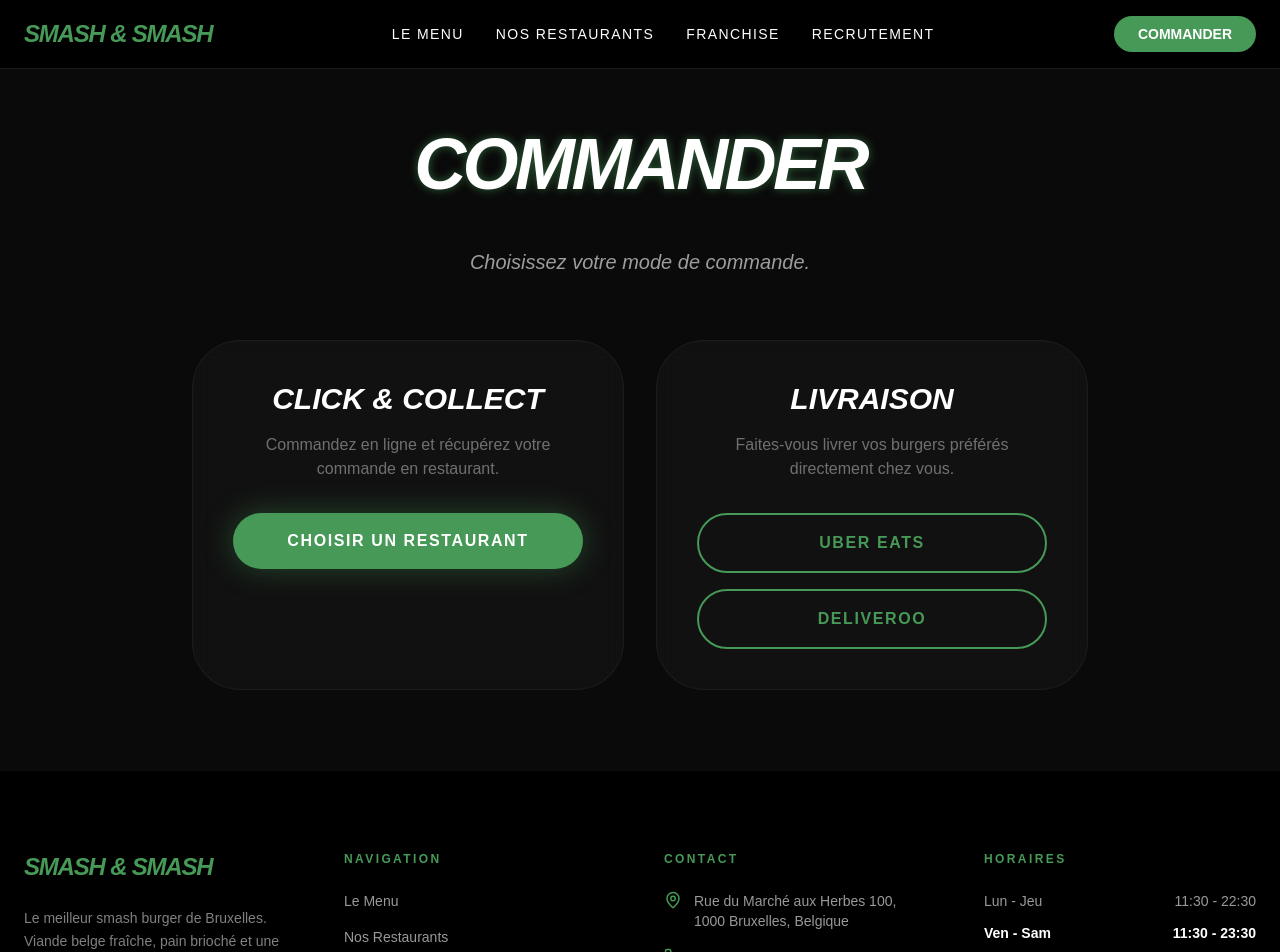
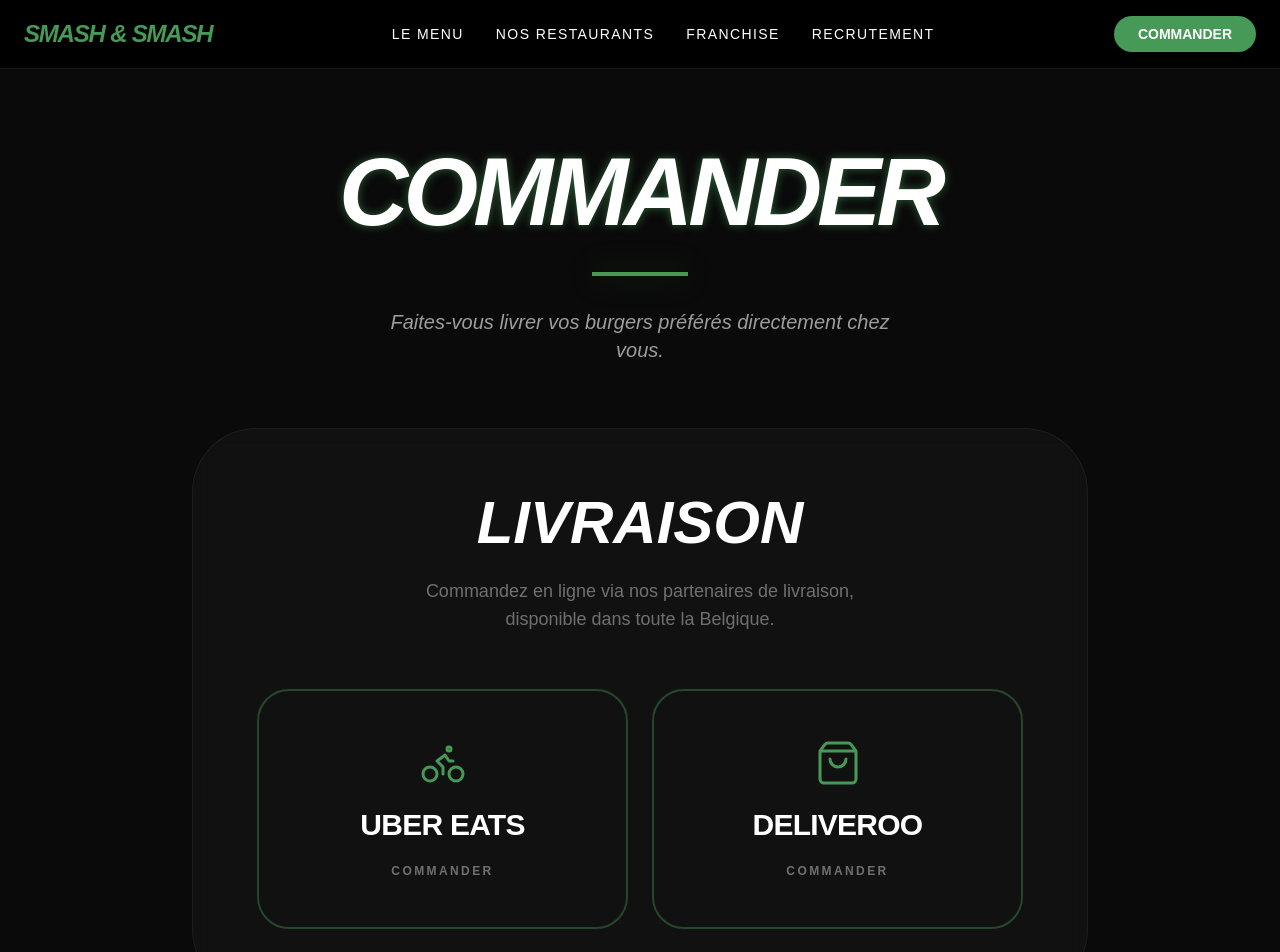
Before and after one commit to redasnkrs/smash-smash, a Next.js app: page /order in a window 1280 px wide. Shown: the top 952 px of the page. Built offline with nearby package versions, Linux system fonts and the light colour scheme.

Commit message:
refactor(order): replace click & collect with a single large delivery card

```diff
--- a/src/app/layout.tsx
+++ b/src/app/layout.tsx
@@ -14,7 +14,7 @@
 
 export const metadata: Metadata = {
   title: "Smash & Smash | Le Meilleur Smash Burger de Bruxelles",
-  description: "Découvrez l'expérience Smash & Smash à Bruxelles. Burgers smashés à la perfection, viande belge fraîche et ambiance minimaliste. Commande en ligne et Click & Collect.",
+  description: "Découvrez l'expérience Smash & Smash à Bruxelles. Burgers smashés à la perfection, viande belge fraîche et ambiance minimaliste. Commandez en ligne, livraison à domicile.",
   openGraph: {
     title: "Smash & Smash | Le Meilleur Smash Burger de Bruxelles",
     description: "La réaction de Maillard à son apogée. Des produits frais, un décor brut, le goût pur.",
--- a/src/app/order/page.tsx
+++ b/src/app/order/page.tsx
@@ -1,30 +1,55 @@
 import React from 'react';
 import Navbar from '@/components/Navbar';
 import Footer from '@/components/Footer';
-import Link from 'next/link';
+import { Bike, ShoppingBag } from 'lucide-react';
+
+const deliveryPartners = [
+  {
+    name: "Uber Eats",
+    href: "https://www.ubereats.com",
+    Icon: Bike,
+  },
+  {
+    name: "Deliveroo",
+    href: "https://www.deliveroo.be",
+    Icon: ShoppingBag,
+  },
+];
 
 export default function OrderPage() {
   return (
     <div className="min-h-screen bg-[#0a0a0a] text-white">
       <Navbar />
-      <main className="pt-24 sm:pt-32 pb-20 px-4 sm:px-6">
-        <div className="max-w-7xl mx-auto text-center">
-          <h1 className="text-5xl sm:text-7xl font-black italic tracking-tighter mb-8 sm:mb-12 uppercase text-neon">COMMANDER</h1>
-          <p className="text-lg sm:text-xl text-white/60 mb-10 sm:mb-16 italic font-medium">Choisissez votre mode de commande.</p>
+      <main className="min-h-screen pt-28 sm:pt-36 pb-16 sm:pb-24 px-4 sm:px-6 flex items-center">
+        <div className="max-w-4xl mx-auto w-full text-center">
+          <h1 className="text-5xl sm:text-7xl md:text-8xl font-black italic tracking-tighter mb-6 sm:mb-8 uppercase text-neon">Commander</h1>
+          <div className="h-1 w-16 sm:w-24 bg-[#469956] mx-auto mb-6 sm:mb-8 neon-glow"></div>
+          <p className="text-lg sm:text-xl text-white/60 italic font-medium max-w-xl mx-auto px-4">
+            Faites-vous livrer vos burgers préférés directement chez vous.
+          </p>
 
-          <div className="grid grid-cols-1 md:grid-cols-2 gap-6 sm:gap-8 max-w-4xl mx-auto">
-            <div className="p-8 sm:p-10 glass-card rounded-[2rem] sm:rounded-[3rem] hover:border-[#469956]/50 transition-all group">
-              <h2 className="text-2xl sm:text-3xl font-black mb-4 italic uppercase group-hover:text-[#469956] transition-colors">CLICK & COLLECT</h2>
-              <p className="text-white/40 mb-8 text-sm sm:text-base">Commandez en ligne et récupérez votre commande en restaurant.</p>
-              <Link href="/restaurants" className="w-full bg-[#469956] text-white py-4 rounded-full font-black uppercase tracking-widest block text-center shadow-lg neon-glow">Choisir un restaurant</Link>
-            </div>
-            <div className="p-8 sm:p-10 glass-card rounded-[2rem] sm:rounded-[3rem] hover:border-[#469956]/50 transition-all group">
-              <h2 className="text-2xl sm:text-3xl font-black mb-4 italic uppercase group-hover:text-[#469956] transition-colors">LIVRAISON</h2>
-              <p className="text-white/40 mb-8 text-sm sm:text-base">Faites-vous livrer vos burgers préférés directement chez vous.</p>
-              <div className="flex flex-col gap-3 sm:gap-4">
-                <a href="https://www.ubereats.com" target="_blank" rel="noopener noreferrer" className="w-full border-2 border-[#469956] text-[#469956] py-4 rounded-full font-black uppercase tracking-widest text-center hover:bg-[#469956] hover:text-white transition-all text-sm sm:text-base">Uber Eats</a>
-                <a href="https://www.deliveroo.be" target="_blank" rel="noopener noreferrer" className="w-full border-2 border-[#469956] text-[#469956] py-4 rounded-full font-black uppercase tracking-widest text-center hover:bg-[#469956] hover:text-white transition-all text-sm sm:text-base">Deliveroo</a>
-              </div>
+          <div className="mt-12 sm:mt-16 p-8 sm:p-12 md:p-16 glass-card rounded-[2.5rem] sm:rounded-[4rem]">
+            <h2 className="text-4xl sm:text-5xl md:text-6xl font-black mb-4 sm:mb-6 italic uppercase">Livraison</h2>
+            <p className="text-white/40 mb-10 sm:mb-14 text-sm sm:text-base lg:text-lg max-w-lg mx-auto">
+              Commandez en ligne via nos partenaires de livraison, disponible dans toute la Belgique.
+            </p>
+
+            <div className="grid grid-cols-1 sm:grid-cols-2 gap-5 sm:gap-6">
+              {deliveryPartners.map(({ name, href, Icon }) => (
+                <a
+                  key={name}
+                  href={href}
+                  target="_blank"
+                  rel="noopener noreferrer"
+                  className="group/partner flex flex-col items-center justify-center gap-4 sm:gap-5 py-10 sm:py-12 px-6 rounded-[2rem] border-2 border-[#469956]/40 hover:border-[#469956] hover:bg-[#469956] transition-all duration-300"
+                >
+                  <Icon size={48} strokeWidth={1.5} className="text-[#469956] group-hover/partner:text-white transition-colors" />
+                  <span className="text-2xl sm:text-3xl font-black uppercase tracking-tight">{name}</span>
+                  <span className="text-[10px] sm:text-xs font-black uppercase tracking-[0.2em] text-white/40 group-hover/partner:text-white/80 transition-colors">
+                    Commander
+                  </span>
+                </a>
+              ))}
             </div>
           </div>
         </div>
```
